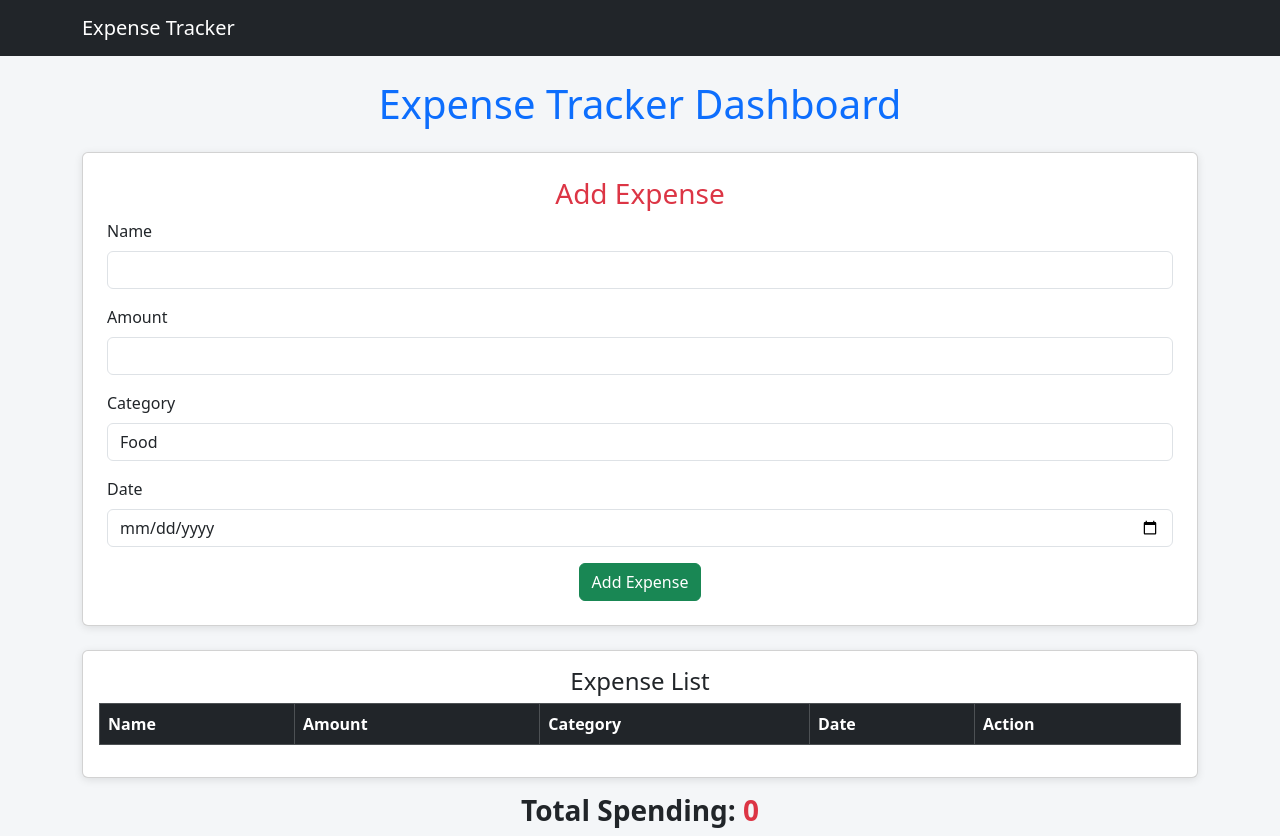
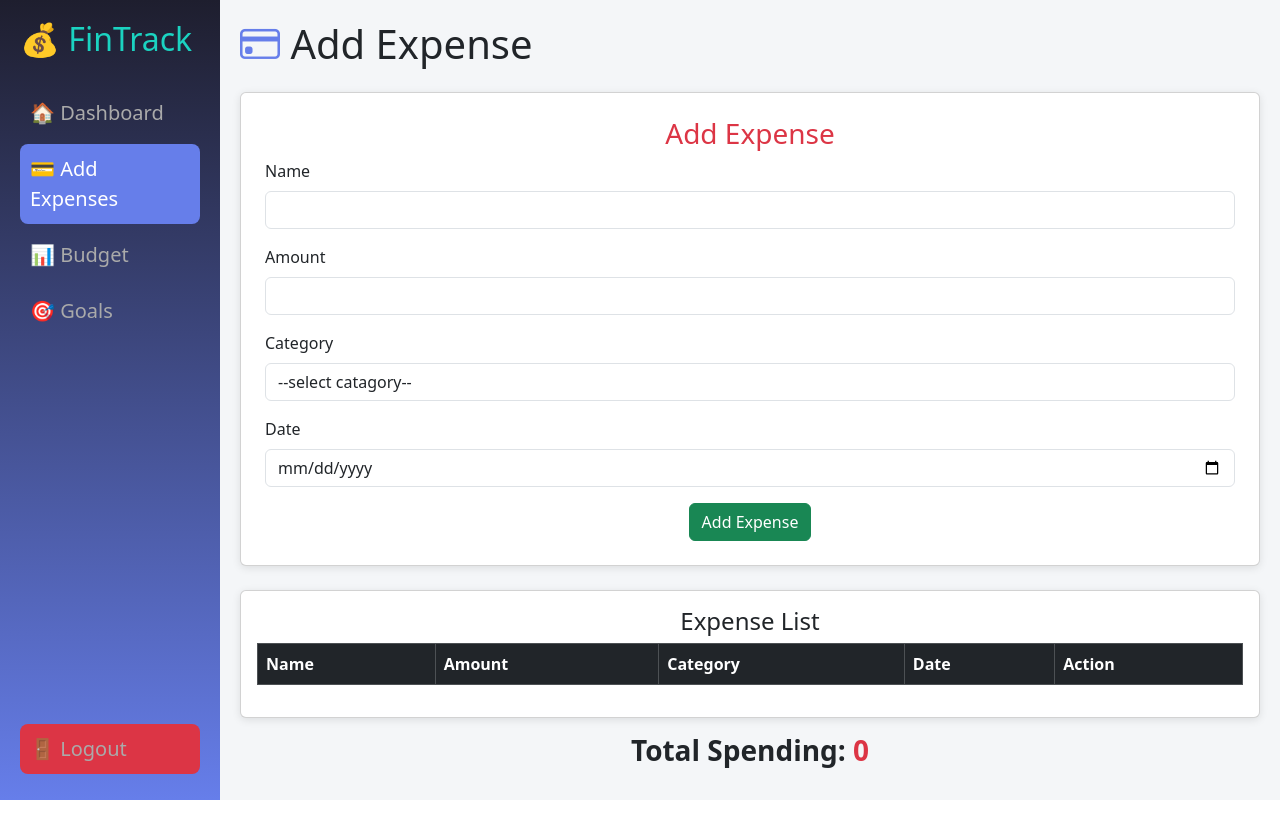
Before and after one commit to Harini-SA/PERSONAL-EXPENSE-TRACKER, a Python web app: template templates/add_expense.html in a window 1280 px wide. After the commit the page ends 800 px from the top, so only its background shows below. Run offline with Jinja, Linux system fonts and the light colour scheme; the template is opened without the code that fills it, so the values that code supplies are empty.

Commit message:
added sidebar

```diff
--- a/templates/add_expense.html
+++ b/templates/add_expense.html
@@ -5,6 +5,7 @@
     <title>Expense Tracker</title>
 
     <link href="https://cdn.jsdelivr.net/npm/bootstrap@5.3.2/dist/css/bootstrap.min.css" rel="stylesheet">
+    <link href="https://cdn.jsdelivr.net/npm/bootstrap-icons@1.11.0/font/bootstrap-icons.css" rel="stylesheet">
 
     <style>
         body {
@@ -18,23 +19,61 @@
         #total {
             font-weight: bold;
         }
+
+        .sidebar {
+            background: linear-gradient(180deg, #1e1e2e, #667eea);
+            color: white;
+            height: 100vh;
+            width: 220px;
+            padding: 20px;
+            position: fixed;
+            font-size: 20px;
+            display: flex;
+            flex-direction: column;
+        }
+
+        h2 {
+            color: #1bd3c1;
+        }
+
+        .main-content {
+            margin-left: 220px;
+            padding: 20px;
+        }
+
+        .nav-link {
+            color: #aaa;
+            padding: 10px;
+            border-radius: 8px;
+            margin-bottom: 6px;
+            display: block;
+            text-decoration: none;
+        }
+
+        .nav-link:hover,
+        .nav-link.active {
+            background-color: #667eea;
+            color: white;
+        }
+
     </style>
 
 </head>
 
 <body>
 
-    <!-- Navbar -->
-    <nav class="navbar navbar-dark bg-dark">
-        <div class="container">
-            <a class="navbar-brand">Expense Tracker</a>
-        </div>
-    </nav>
+    <div class="sidebar ">
+        <h2 style="margin-bottom: 30px;">💰 FinTrack</h2>
+        <a href="dashboard.html" class="nav-link">🏠 Dashboard</a>
+        <a href="add_expense.html" class="nav-link active">💳 Add Expenses</a>
+        <a href="budget.html" class="nav-link">📊 Budget</a>
+        <a href="goals.html" class="nav-link">🎯 Goals</a>
+        <a href="login.html" class="nav-link bg-danger mt-auto">🚪 Logout</a>
+    </div>
 
-    <div class="container mt-4">
+    <div class="main-content">
 
-        <h1 class="text-center text-primary mb-4">Expense Tracker Dashboard</h1>
-
+        <h1 class="mb-4"><i class="bi bi-credit-card" style="color: #667eea;"></i> Add Expense</h1>
         <!-- Add Expense Card -->
         <div class="card p-4 mb-4">
 
@@ -56,6 +95,7 @@
                     <label class="form-label">Category</label>
 
                     <select class="form-control" name="category">
+                        <option value="">--select catagory--</option>
                         <option>Food</option>
                         <option>Transportation</option>
                         <option>Bills</option>
```
